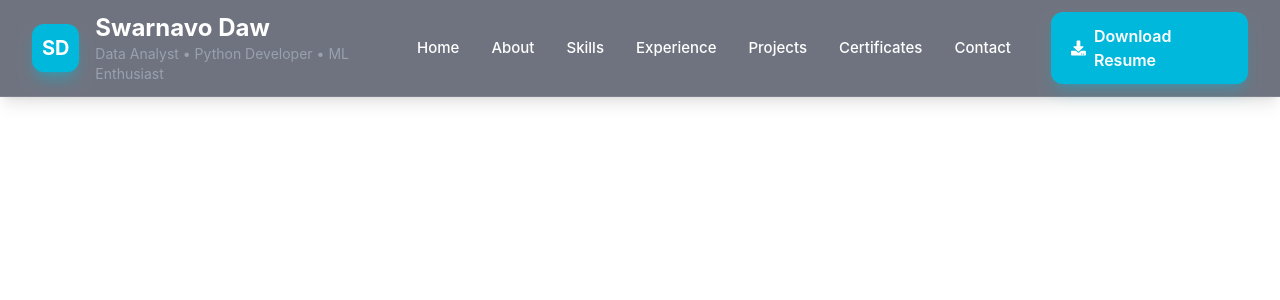
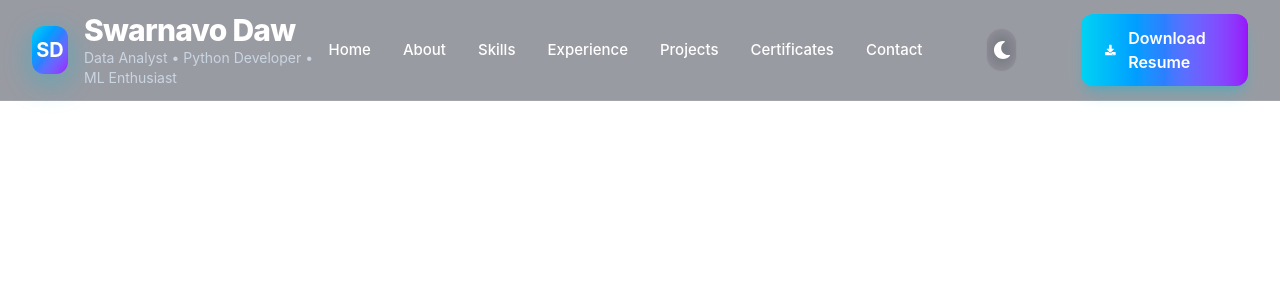
Before and after one commit to SWARNAVO-DAW/swarnavo-portfolio, a React (Vite) app: page / in a window 1280 px wide. Shown: the top 300 px of the page. Built offline with nearby package versions, Linux system fonts and the light colour scheme.

Commit message:
Create premium responsive navbar

```diff
--- a/src/components/Navbar.jsx
+++ b/src/components/Navbar.jsx
@@ -39,12 +39,15 @@
 
 // export default Navbar;
 
-import { FaDownload } from "react-icons/fa";
+import { FaDownload, FaMoon, FaSun } from "react-icons/fa";
+import { useState } from "react";
 
 function Navbar() {
+  const [darkMode, setDarkMode] = useState(false);
+
   return (
-    <nav className="fixed top-0 left-0 w-full z-50 backdrop-blur-xl bg-slate-900/60 border-b border-white/10 shadow-lg">
-      <div className="max-w-7xl mx-auto px-8 py-3">
+    <nav className="fixed top-0 left-0 z-50 w-full border-b border-white/10 bg-slate-950/40 backdrop-blur-2xl transition-all duration-500">
+      <div className="max-w-[1400px] mx-auto px-8 py-3">
 
         <div className="flex items-center justify-between">
 
@@ -52,17 +55,22 @@ function Navbar() {
 
           <div className="flex items-center gap-4">
 
-            <div className="w-12 h-12 rounded-xl bg-cyan-500 flex items-center justify-center text-white text-xl font-bold shadow-lg shadow-cyan-500/40">
+            <div className="flex h-12 w-12 items-center justify-center rounded-xl bg-gradient-to-br
+            from-cyan-400 via-blue-500 to-purple-600
+            text-xl font-bold text-white
+            shadow-[0_8px_30px_rgba(6,182,212,0.45)]
+            transition-transform duration-300
+            hover:rotate-3 hover:scale-110 hover:-translate-y-1" >
               SD
             </div>
 
             <div>
 
-              <h1 className="text-2xl font-bold text-white">
+              <h1 className="text-3xl font-extrabold tracking-tight text-white">
                 Swarnavo Daw
               </h1>
 
-              <p className="text-sm text-gray-400">
+              <p className="text-sm text-slate-300">
                 Data Analyst • Python Developer • ML Enthusiast
               </p>
 
@@ -72,7 +80,7 @@ function Navbar() {
 
           {/* ================= Menu ================= */}
 
-          <div className="flex items-center gap-10">
+          <div className="flex items-center gap-16">
 
             <ul className="hidden md:flex gap-8 text-[15px] font-medium text-white">
 
@@ -106,18 +114,29 @@ function Navbar() {
 
             </ul>
 
+            {/* 🌙 Dark/Light Toggle */}
+            <button
+              onClick={() => setDarkMode(!darkMode)}
+              className="hidden md:flex h-11 w-11 items-center justify-center rounded-full border border-white/10 bg-white/10 text-white backdrop-blur-md transition-all duration-300 hover:scale-110 hover:bg-cyan-500 hover:text-white"
+            >
+              {darkMode ? <FaSun size={18} /> : <FaMoon size={18} />}
+            </button>
+
             {/* Resume Button */}
 
             <a
               href="/resume.pdf"
               download
-              className="hidden md:flex items-center gap-2 bg-cyan-500 hover:bg-cyan-400 text-white px-5 py-3 rounded-xl font-semibold transition-all duration-300 shadow-lg shadow-cyan-500/30 hover:scale-105"
+              className="group relative hidden md:flex items-center gap-3 overflow-hidden rounded-xl bg-gradient-to-r from-cyan-400 via-blue-500 to-purple-600 px-6 py-3 font-semibold text-white shadow-lg shadow-cyan-500/30 transition-all duration-500 hover:scale-110 hover:-translate-y-1 hover:from-cyan-500 hover:to-purple-700 hover:shadow-cyan-400/60"
             >
-              <FaDownload />
+              <span className="absolute inset-0 -translate-x-full bg-white/20 transition-all duration-300 group-hover:translate-x-full"></span>
 
+            <FaDownload className="relative z-10" />
+
+            <span className="relative z-10">
               Download Resume
-
-            </a>
+            </span>
+          </a>
 
           </div>
 
```
